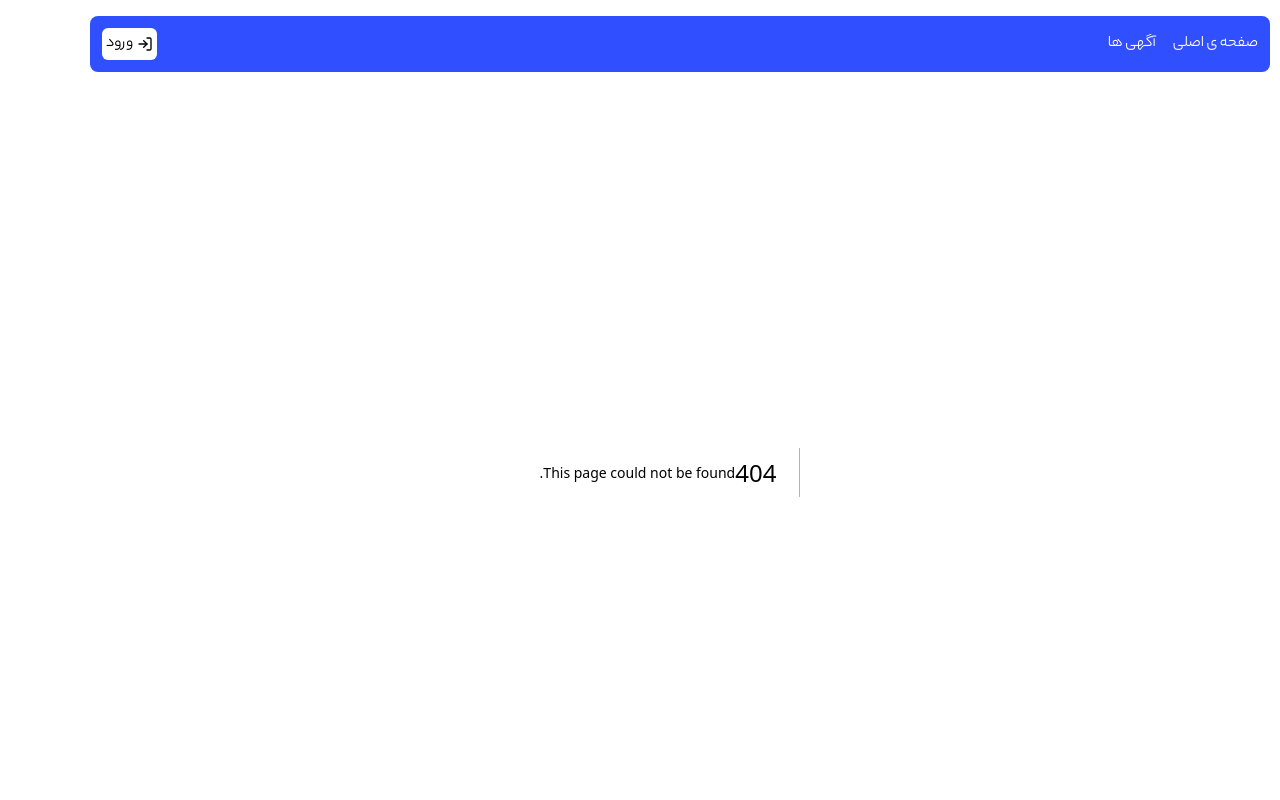
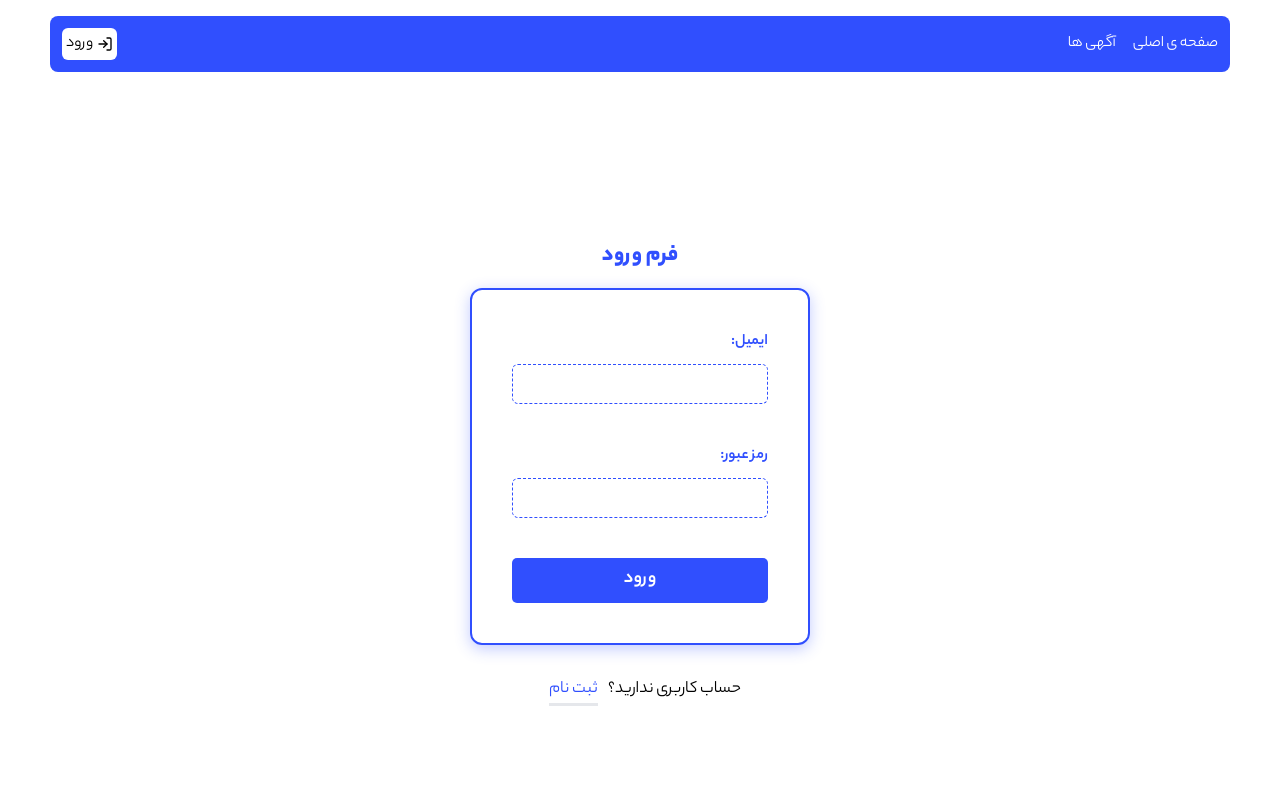
Before and after one commit to Mahdimousavinezhad/Real-estate, a Next.js app: page /signin in a window 1280 px wide. Before the commit this address had no page. Shown: the top 800 px of the page. Built offline with nearby package versions, Linux system fonts and the light colour scheme.

Commit message:
Feature: Added sign in feature

```diff
--- /dev/null
+++ b/app/(auth)/signin/page.js
@@ -0,0 +1,7 @@
+import SigninPage from "@/components/templates/auth/SigninPage";
+
+function Signin() {
+  return <SigninPage />;
+}
+
+export default Signin;
--- /dev/null
+++ b/app/(auth)/signup/page.js
@@ -0,0 +1,7 @@
+import SignupPage from "@/components/templates/auth/SignupPage";
+
+function Signup() {
+  return <SignupPage />;
+}
+
+export default Signup;
--- a/app/layout.js
+++ b/app/layout.js
@@ -1,9 +1,11 @@
+import NextAuthProvider from "@/providers/NextAuthProvider";
+import { Toaster } from "react-hot-toast";
+
 import Layout from "@/components/layouts/Layout";
 import TanstakQueryProvider from "@/providers/TanstakQueryProvider";
 import yekanBakhFont from "@/utils/fonts";
 
 import "./globals.css";
-import { Toaster } from "react-hot-toast";
 
 export const metadata = {
   title: "Create Next App",
@@ -15,7 +17,9 @@ export default function RootLayout({ children }) {
     <html lang="fa" dir="rtl">
       <body className={yekanBakhFont.className}>
         <TanstakQueryProvider>
-          <Layout>{children}</Layout>
+          <NextAuthProvider>
+            <Layout>{children}</Layout>
+          </NextAuthProvider>
         </TanstakQueryProvider>
         <Toaster />
       </body>
--- a/app/signup/page.js
+++ /dev/null
@@ -1,11 +0,0 @@
-import SignupPage from "@/components/templates/SignupPage";
-
-function Signup() {
-  return (
-    <>
-      <SignupPage />
-    </>
-  );
-}
-
-export default Signup;
--- /dev/null
+++ b/components/templates/auth/SigninPage.js
@@ -0,0 +1,112 @@
+"use client";
+
+import { useState } from "react";
+import { useRouter } from "next/navigation";
+import { signIn } from "next-auth/react";
+import Link from "next/link";
+import toast from "react-hot-toast";
+import { ThreeDots } from "react-loader-spinner";
+
+function SigninPage() {
+  const [form, setForm] = useState({
+    email: "",
+    password: "",
+  });
+  const [isLoading, setIsLoading] = useState(false);
+
+  const router = useRouter();
+
+  const changeHandler = (event) => {
+    const { name, value } = event.target;
+
+    setForm({ ...form, [name]: value });
+  };
+
+  const loginHandler = async (event) => {
+    event.preventDefault();
+    setIsLoading(true);
+
+    if (!form.email || !form.password) {
+      toast.error("لطفا اطلاعات خود را کامل وارد کنید!");
+      setIsLoading(false);
+      return;
+    }
+
+    const res = await signIn("credentials", {
+      email: form.email,
+      password: form.password,
+      redirect: false,
+    });
+    setIsLoading(false);
+    if (res.error) {
+      toast.error(res.error);
+    } else {
+      router.push("/");
+    }
+  };
+
+  return (
+    <div className="flex justify-center items-center flex-col min-h-[100vh]">
+      <h4 className="font-semibold text-2xl text-[#304ffe] mb-4">فرم ورود</h4>
+      <form className="flex flex-col shadow-[#304ffe4a_0px_4px_15px] max-w-[700px] border-[2px] border-solid border-[#304ffe] p-10 rounded-xl mb-8">
+        <label htmlFor="email" className="text-[#304ffe] mb-[10px] font-normal">
+          ایمیل:
+        </label>
+        <input
+          type="text"
+          id="email"
+          name="email"
+          value={form.email}
+          onChange={changeHandler}
+          className="mb-10 w-64 border border-dashed border-[#304ffe] text-gray rounded-md p-[10px] text-end text-[1rem] h-[40px] focus:border-solid focus:outline-none"
+        />
+        <label
+          htmlFor="password"
+          className="text-[#304ffe] mb-[10px] font-normal"
+        >
+          رمز عبور:
+        </label>
+        <input
+          type="password"
+          id="password"
+          name="password"
+          value={form.password}
+          onChange={changeHandler}
+          className="mb-10 w-64 border border-dashed border-[#304ffe] text-gray rounded-md p-[10px] text-end text-[1rem] h-[40px] focus:border-solid focus:outline-none"
+        />
+
+        {!isLoading ? (
+          <button
+            type="submit"
+            onClick={loginHandler}
+            className="border-none bg-[#304ffe] text-white text-[1.2rem] font-normal rounded-[5px] transition-all ease-in duration-200 cursor-pointer py-2 hover:scale-105"
+          >
+            ورود
+          </button>
+        ) : (
+          <ThreeDots
+            visible={isLoading}
+            height="40"
+            width="80"
+            color="#304ffe"
+            radius="9"
+            ariaLabel="three-dots-loading"
+            wrapperStyle={{ margin: "auto" }}
+            wrapperClass=""
+          />
+        )}
+      </form>
+      <p className="text-gray text-[1.1rem]">
+        حساب کاربری ندارید؟
+        <Link
+          href="/signup"
+          className="text-[#304ffe] m-[10px] border-b-[3px] border-solid border-b-grey"
+        >
+          ثبت نام
+        </Link>
+      </p>
+    </div>
+  );
+}
+
+export default SigninPage;
--- /dev/null
+++ b/providers/NextAuthProvider.js
@@ -0,0 +1,9 @@
+"use client";
+
+import { SessionProvider } from "next-auth/react";
+
+function NextAuthProvider({ children }) {
+  return <SessionProvider>{children}</SessionProvider>;
+}
+
+export default NextAuthProvider;
--- a/tailwind.config.js
+++ b/tailwind.config.js
@@ -6,16 +6,7 @@ module.exports = {
     "./app/**/*.{js,ts,jsx,tsx,mdx}",
   ],
   theme: {
-    extend: {
-      // animation: {
-      //   fetchingButtonLoader: "fetchingButtonLoader 0.5s infinite linear",
-      // },
-      // keyframes: {
-      //   fetchingButtonLoader: {
-      //     "100%": { backgroundPosition: "0 0" },
-      //   },
-      // },
-    },
+    extend: {},
   },
   plugins: [],
 };
```
Also changed, not shown: components/templates/auth/SignupPage.js (renamed from components/templates/SignupPage.js).
